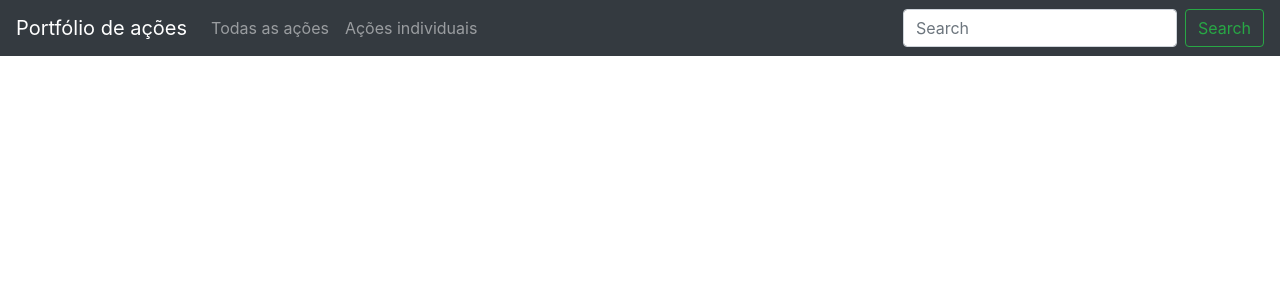
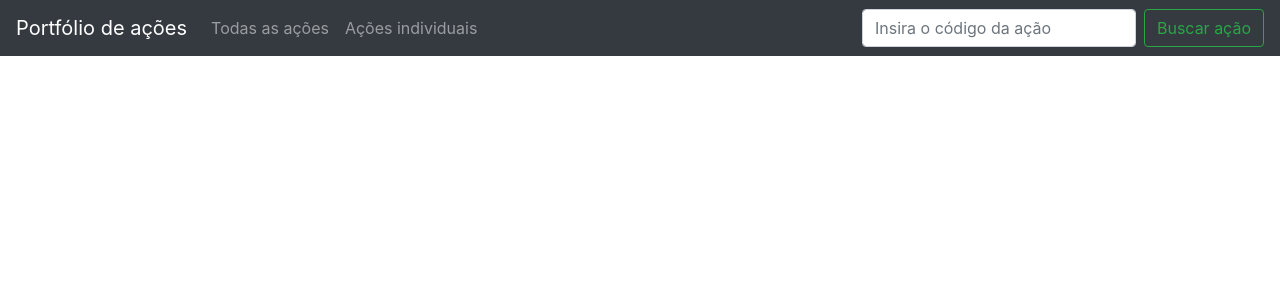
Before and after one commit to PauloViOS/processo, a Django app: page / in a window 1280 px wide. Shown: the top 300 px of the page. Run offline with Django 4.2, Linux system fonts and the light colour scheme.

Commit message:
Mostra resultado de busca de qualquer ação com nome válido

```diff
--- a/projeto/quotes/templates/base.html
+++ b/projeto/quotes/templates/base.html
@@ -28,9 +28,10 @@
 				<a class="nav-link" href="{% url 'stock' %}">Ações individuais</a>
 			</li>
 		</ul>
-		<form class="form-inline my-2 my-lg-0">
-			<input class="form-control mr-sm-2" type="search" placeholder="Search" aria-label="Search">
-			<button class="btn btn-outline-success my-2 my-sm-0" type="submit">Search</button>
+		<form action={% url 'stock' %} class="form-inline my-2 my-lg-0" method="POST">
+			{% csrf_token %}
+			<input class="form-control mr-sm-2" type="search" placeholder="Insira o código da ação" aria-label="Search" name="stock_symbol">
+			<button class="btn btn-outline-success my-2 my-sm-0" type="submit">Buscar ação</button>
 		</form>
 	</div>
 </nav>
--- a/projeto/quotes/templates/stock.html
+++ b/projeto/quotes/templates/stock.html
@@ -1,7 +1,9 @@
 {% extends 'base.html' %}
 {% block content %}
 
-
+{% if stock_symbol %}
+	{{ stock_symbol }}
+{% endif %}
 
 {% if stock %}
 	{% if stock == "Erro..." %}
--- a/projeto/quotes/views.py
+++ b/projeto/quotes/views.py
@@ -19,11 +19,13 @@
 
 
 def stock(request):
-	api_request = requests.get("https://brapi.dev/api/quote/PETR4")
-
-	try:
-		stock = json.loads(api_request.content)["results"][0]
-	except Exception as e:
-		api = "Erro..."
-
-	return render(request, 'stock.html', {'stock':stock})
+	if request.method == "POST":
+		stock_symbol = request.POST["stock_symbol"]
+		api_request = requests.get(f"https://brapi.dev/api/quote/{stock_symbol}")
+		try:
+			stock_info = json.loads(api_request.content)["results"][0]
+		except Exception as e:
+			stock_info = "Erro..."
+		return render(request, 'stock.html', {'stock':stock_info})
+	else:
+		return render(request, 'stock.html', {'stock_symbol': "coloca uma ação ai"})
```
